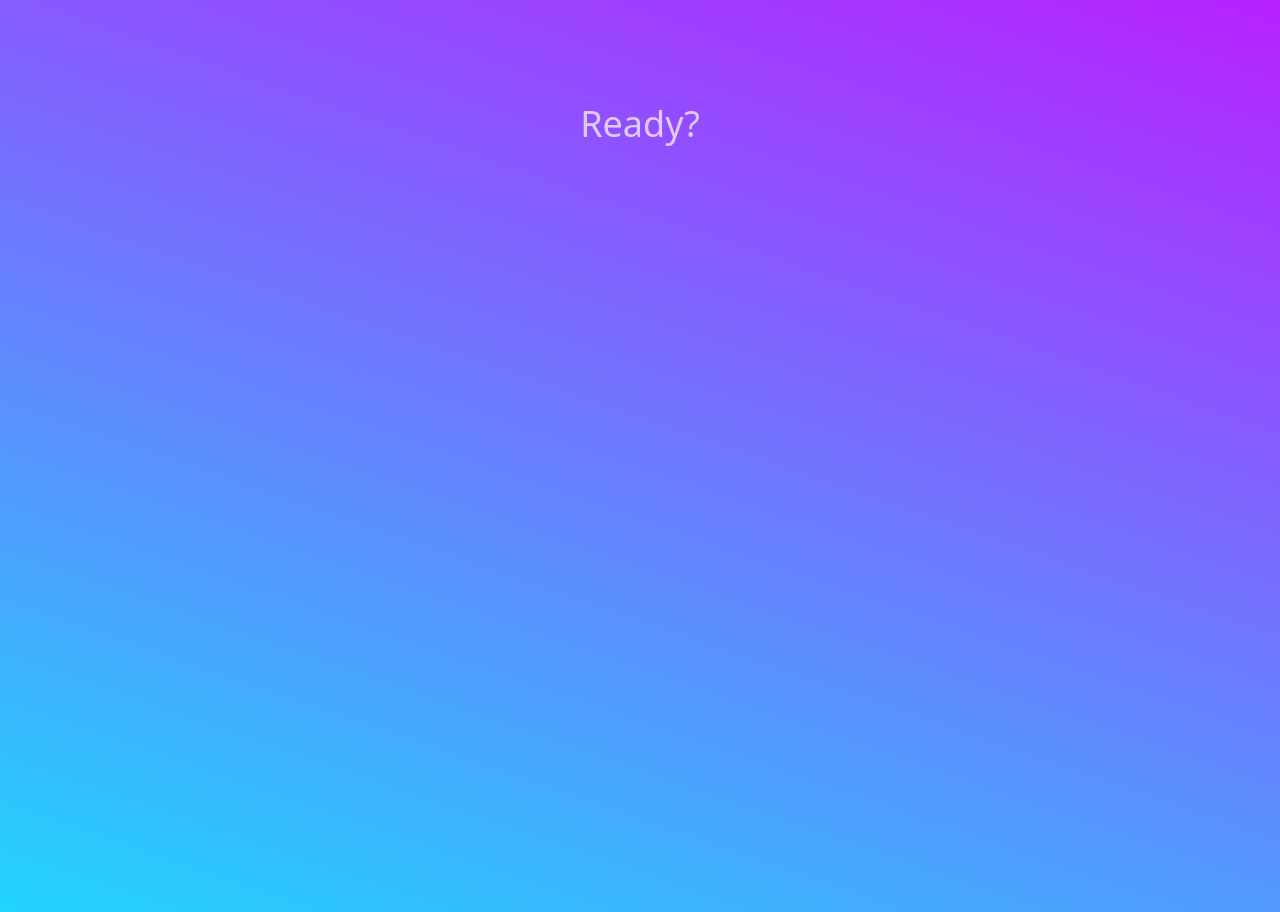
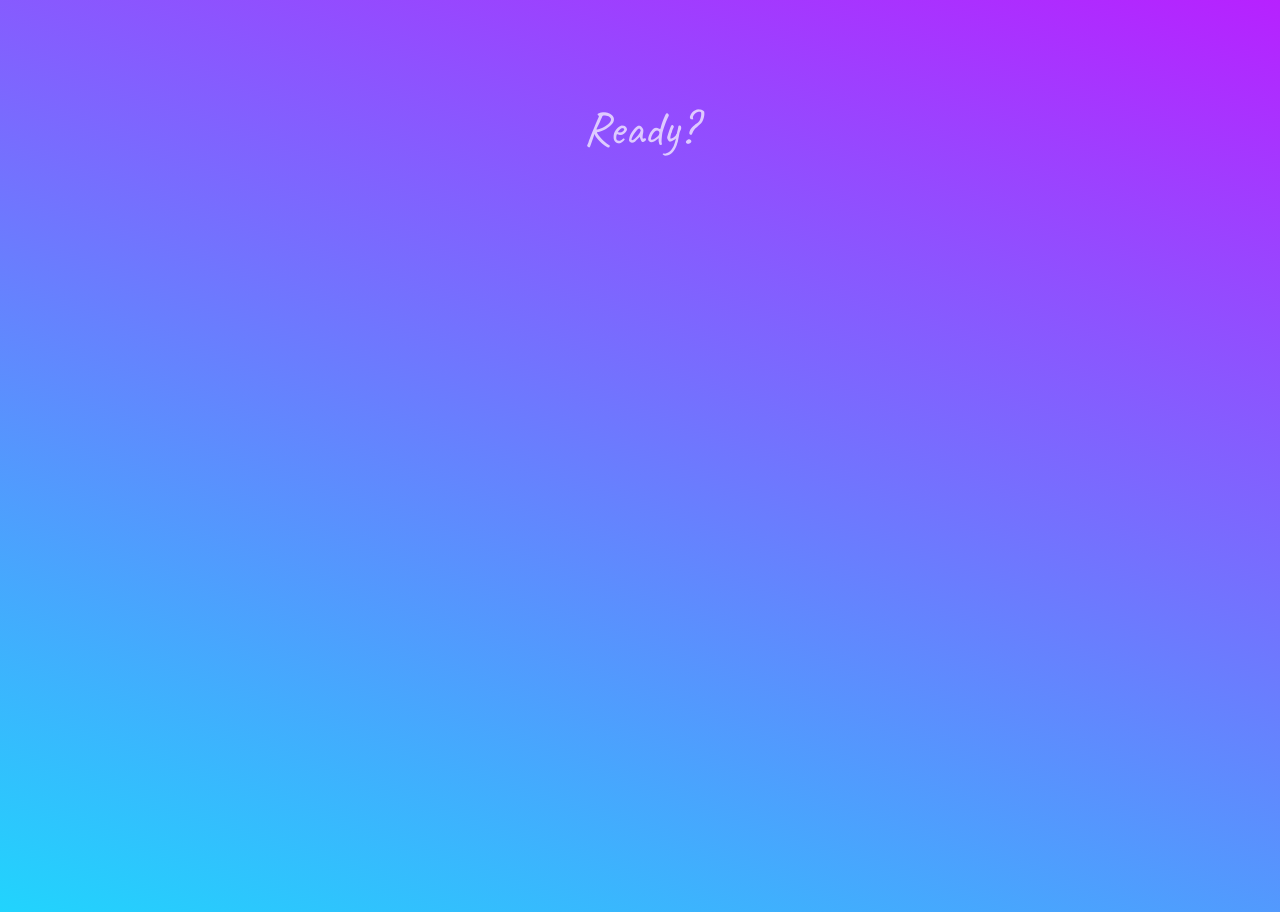
Before and after one commit to h4ck4life/makan-mana, a Next.js app: page / in a window 1280 px wide. Built offline with nearby package versions, Linux system fonts and the light colour scheme.

Commit message:
Add google font

```diff
--- a/pages/_document.tsx
+++ b/pages/_document.tsx
@@ -1,13 +1,24 @@
-import { Html, Head, Main, NextScript } from 'next/document'
+import { Html, Head, Main, NextScript } from "next/document";
 
 export default function Document() {
   return (
     <Html lang="en">
-      <Head />
-      <body className='text-white text-4xl'>
+      <Head>
+        <link rel="preconnect" href="https://fonts.googleapis.com" />
+        <link
+          rel="preconnect"
+          href="https://fonts.gstatic.com"
+          crossOrigin="anonymous"
+        />
+        <link
+          href="https://fonts.googleapis.com/css2?family=Caveat&display=swap"
+          rel="stylesheet"
+        />
+      </Head>
+      <body className="text-white text-5xl">
         <Main />
         <NextScript />
       </body>
     </Html>
-  )
+  );
 }
--- a/pages/index.tsx
+++ b/pages/index.tsx
@@ -1,10 +1,7 @@
 import Head from "next/head";
 import Image from "next/image";
 import { PacmanLoader, PuffLoader, PropagateLoader } from "react-spinners";
-import { Inter } from "@next/font/google";
 import { useEffect, useRef, useState } from "react";
-
-const inter = Inter({ subsets: ["latin"] });
 
 export default function Home() {
   const [isLoading, setIsLoading] = useState(false);
@@ -44,7 +41,7 @@
         <link rel="icon" href="/favicon.ico" />
       </Head>
       <div
-        className="container mx-auto p-2 inter.className"
+        className="container mx-auto p-2"
         onClick={randomize}
       >
         <div className="flex flex-col flex-grow h-screen mt-24">
--- a/styles/globals.css
+++ b/styles/globals.css
@@ -5,4 +5,5 @@
 body {
   background-color: #21d4fd;
   background-image: linear-gradient(19deg, #21d4fd 0%, #b721ff 100%);
+  font-family: 'Caveat', cursive;
 }
```
